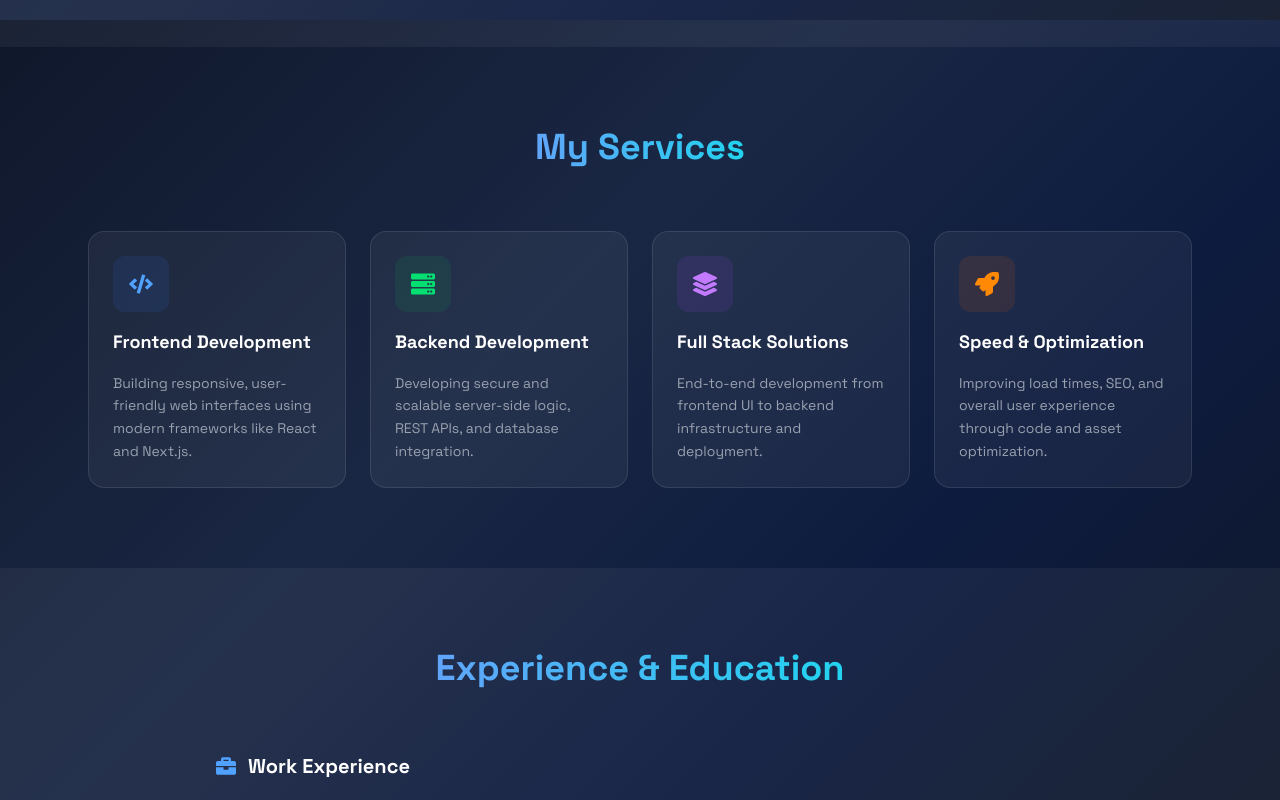
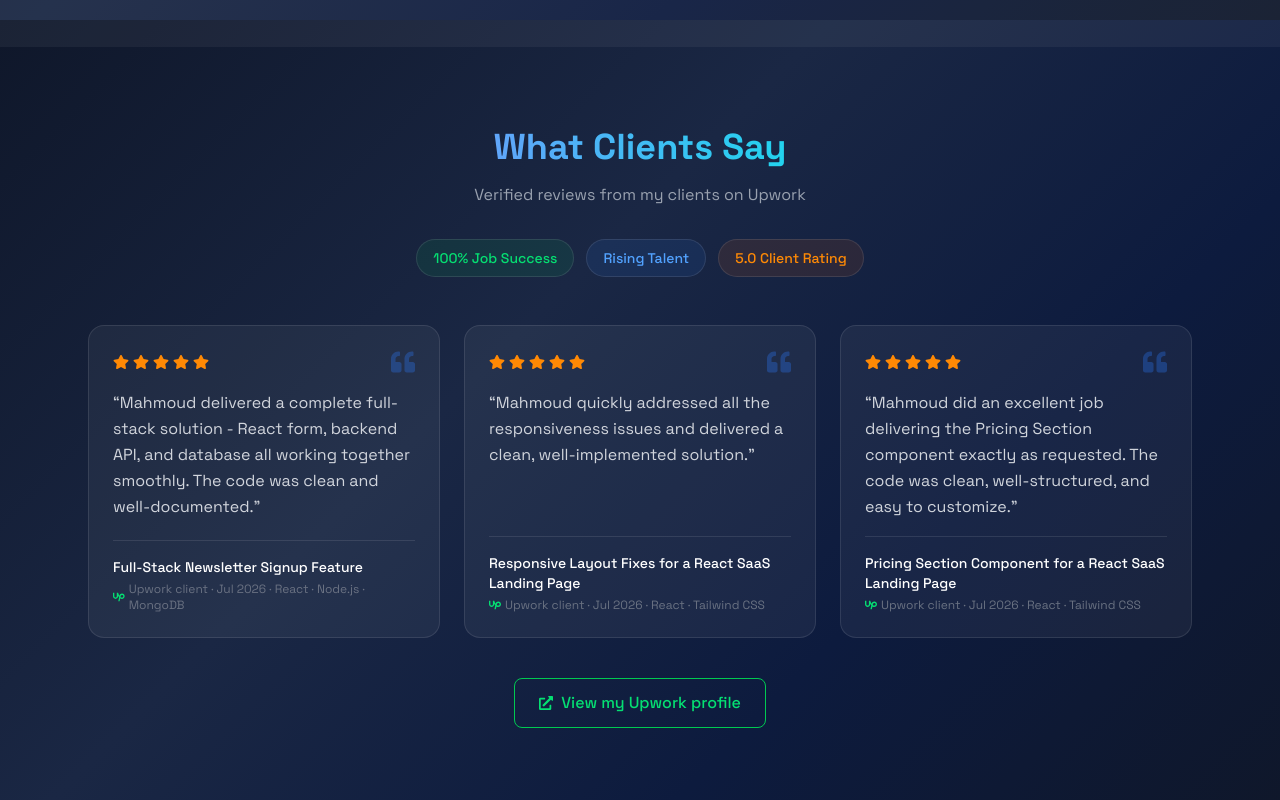
Before and after one commit to MahmoudElsh3rawy/portfolio, a React (Vite) app: page / in a window 1280 px wide. Shown: the part 3180-3980 px from the top of the page. Built offline with nearby package versions, Linux system fonts and the light colour scheme; no server answers.

Commit message:
feat: add client testimonials section
Shows three 5-star Upwork reviews with the 100% Job Success and
Rising Talent badges, and links to the Upwork profile. Quotes use
only the complete sentences visible on Upwork.

```diff
--- a/src/App.jsx
+++ b/src/App.jsx
@@ -9,6 +9,7 @@ import ScrollArrow from './components/ScrollArrow'
 import Services from './components/Services'
 import Experience from './components/Experience'
 import Certifications from './components/Certifications'
+import Testimonials from './components/Testimonials'
 
 function App() {
   return (
@@ -22,6 +23,7 @@ function App() {
         <About />
         <Skills />
         <Projects />
+        <Testimonials />
         <Services />
         <Experience />
         <Certifications />
--- /dev/null
+++ b/src/components/Testimonials.jsx
@@ -0,0 +1,103 @@
+import { FaStar, FaQuoteLeft, FaExternalLinkAlt } from 'react-icons/fa'
+import { SiUpwork } from 'react-icons/si'
+
+const badges = [
+  { label: '100% Job Success', color: 'text-green-400', bg: 'bg-green-500/10' },
+  { label: 'Rising Talent', color: 'text-blue-400', bg: 'bg-blue-500/10' },
+  { label: '5.0 Client Rating', color: 'text-orange-400', bg: 'bg-orange-500/10' },
+]
+
+const testimonials = [
+  {
+    project: 'Full-Stack Newsletter Signup Feature',
+    tech: 'React · Node.js · MongoDB',
+    date: 'Jul 2026',
+    quote:
+      'Mahmoud delivered a complete full-stack solution - React form, backend API, and database all working together smoothly. The code was clean and well-documented.',
+  },
+  {
+    project: 'Responsive Layout Fixes for a React SaaS Landing Page',
+    tech: 'React · Tailwind CSS',
+    date: 'Jul 2026',
+    quote:
+      'Mahmoud quickly addressed all the responsiveness issues and delivered a clean, well-implemented solution.',
+  },
+  {
+    project: 'Pricing Section Component for a React SaaS Landing Page',
+    tech: 'React · Tailwind CSS',
+    date: 'Jul 2026',
+    quote:
+      'Mahmoud did an excellent job delivering the Pricing Section component exactly as requested. The code was clean, well-structured, and easy to customize.',
+  },
+]
+
+function Testimonials() {
+  return (
+    <section id="testimonials" className="py-20 bg-transparent">
+      <div className="max-w-6xl mx-auto px-4 sm:px-6" data-aos="fade-up">
+        <h2 className="text-4xl font-bold text-center mb-4">
+          <span className="gradient-text">What Clients Say</span>
+        </h2>
+        <p className="text-gray-400 text-center mb-8">
+          Verified reviews from my clients on Upwork
+        </p>
+
+        <div className="flex flex-wrap justify-center gap-3 mb-12">
+          {badges.map((badge) => (
+            <span
+              key={badge.label}
+              className={`${badge.bg} ${badge.color} text-sm font-medium px-4 py-2 rounded-full border border-white/10`}
+            >
+              {badge.label}
+            </span>
+          ))}
+        </div>
+
+        <div className="grid grid-cols-1 md:grid-cols-3 gap-6">
+          {testimonials.map((item) => (
+            <figure
+              key={item.project}
+              className="bg-white/5 border border-white/10 rounded-2xl p-6 flex flex-col gap-4 hover:border-blue-500/50 transition-all"
+            >
+              <div className="flex items-center justify-between">
+                <div
+                  className="flex gap-1 text-orange-400"
+                  aria-label="5 out of 5 stars"
+                >
+                  {Array.from({ length: 5 }).map((_, i) => (
+                    <FaStar key={i} />
+                  ))}
+                </div>
+                <FaQuoteLeft className="text-blue-500/30 text-2xl" />
+              </div>
+              <blockquote className="text-gray-300 leading-relaxed flex-1">
+                “{item.quote}”
+              </blockquote>
+              <figcaption className="border-t border-white/10 pt-4">
+                <p className="text-white font-medium text-sm">{item.project}</p>
+                <p className="text-gray-500 text-xs mt-1 flex items-center gap-1">
+                  <SiUpwork className="text-green-400" />
+                  Upwork client · {item.date} · {item.tech}
+                </p>
+              </figcaption>
+            </figure>
+          ))}
+        </div>
+
+        <div className="text-center mt-10">
+          <a
+            href="https://www.upwork.com/freelancers/mahmoudelsharawy"
+            target="_blank"
+            rel="noreferrer"
+            className="inline-flex items-center gap-2 border border-green-500 text-green-400 hover:bg-green-500 hover:text-white px-6 py-3 rounded-lg font-medium transition-all hover:scale-105"
+          >
+            <FaExternalLinkAlt className="text-sm" />
+            View my Upwork profile
+          </a>
+        </div>
+      </div>
+    </section>
+  )
+}
+
+export default Testimonials
```
